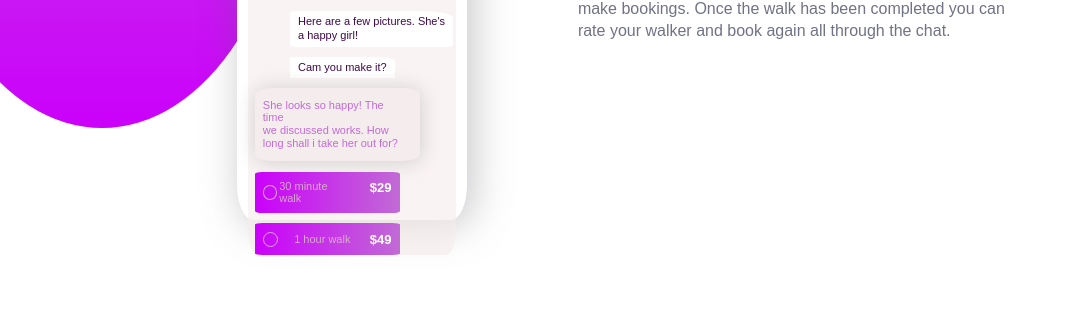
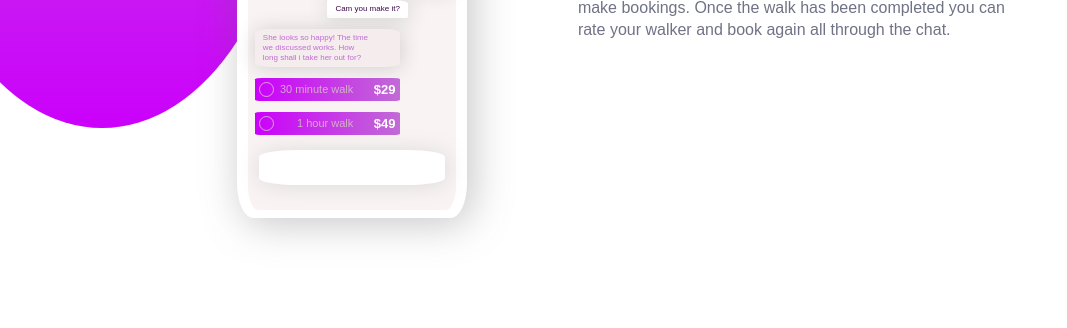
Before and after one commit to Edval6/chat-illustration, a plain HTML site: page index.html in a window 1280 px wide. Shown: the part 472-800 px from the top of the page, without its empty margins (0-1067 px from the left). Drawn offline with Linux system fonts and the light colour scheme.

Commit message:
campo de texto

```diff
--- a/index.html
+++ b/index.html
@@ -92,6 +92,8 @@
                         </div>
                     </div>
 
+                    <input type="text">
+
                  </div>
             </div>
 
--- a/style.css
+++ b/style.css
@@ -116,10 +116,10 @@ h3{
 }
 
 .envio{
-    width: 80%;
+    width: 70%;
     height: fit-content;
     border-radius: 10%;
-    padding: 5% 9% 5% 4%;
+    padding: 2% 9% 2% 4%;
     background-color: rgb(245, 237, 237);
     box-shadow: 1px 1px 20px  rgb(209, 207, 207);
     margin-top: 5%;
@@ -127,7 +127,7 @@ h3{
 }
 
 .envio p{
-    font-size: 11px;
+    font-size: 8px;
     font-family: sans-serif;
     color: #c16bd5;
     font-weight: 150;
@@ -158,11 +158,12 @@ h3{
     padding: 2% 4% 2% 4%;
     background-color: white;
     margin-top: 5%;
-    margin-left: 20%;
+    margin-left: 38%;
+    box-shadow: 1px 1px 20px  rgb(209, 207, 207);
 }
 
 .resposta p{
-    font-size: 11px;
+    font-size: 8px;
     font-family: sans-serif;
     color: #3f084b;
     font-weight: 150;
@@ -171,7 +172,7 @@ h3{
 .precos{
     min-width: 70%;
     max-width: fit-content;
-    padding: 4%;
+    padding: 2%;
     background: linear-gradient( to left, #c16bd5, #cb00fb);
     display: flex;
     flex-direction: row;
@@ -213,3 +214,13 @@ h3{
     font-weight: 800;
 
 }
+
+input{
+    margin-top: 7%;
+    margin-left: 5%;
+    width: 90%;
+    height: 35px;
+    border: none;
+    border-radius: 20%;
+    box-shadow: 1px 1px 20px  rgba(209, 207, 207, 0.699);
+}
```
